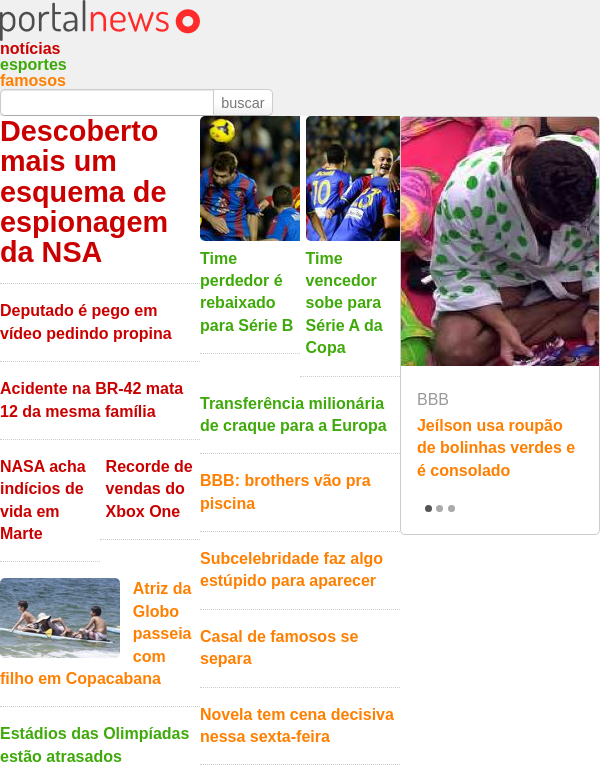
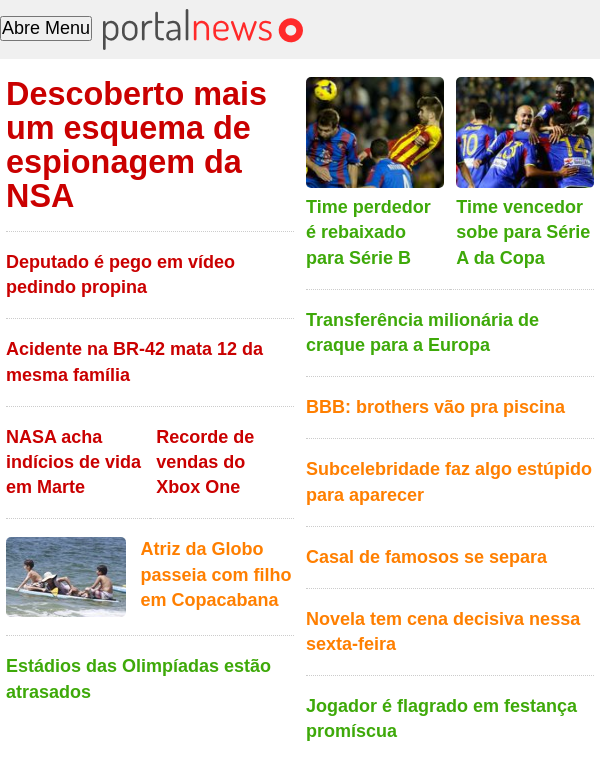
Before and after one commit to ThiagoBullara/Alura, a plain HTML site: page Front-End/Design Responsivo/index.html in a window 600 px wide. Shown: the top 778 px of the page. Drawn offline with Linux system fonts and the light colour scheme.

Commit message:
modulo 5

```diff
--- a/Front-End/Design Responsivo/css/exercicios.css
+++ b/Front-End/Design Responsivo/css/exercicios.css
@@ -1,6 +1,43 @@
+/* tags html */
+
+header {
+    padding: 0.5em 0;
+}
+
+img {
+    max-width: 100%;
+}
+
+/* classes html */
+
+.container{
+    margin: 0 auto;
+    max-width: 1200px;
+}
+
+.logo, .secao {
+    padding: 0 1%;
+}
+
 .secao {
     float: left;
-    width: 33.333%;
+    width: 100%;
+}
+
+.logo, .busca, .barra-nav, .menu-principal {
+    display: inline-block;
+    vertical-align: middle;
+}
+
+.menu-principal li {
+    float: left;
+}
+
+.destaques {
+    margin-top: 1em;
+}
+.barra-nav {
+    margin: 0.4em 0;
 }
 
 .mini {
--- /dev/null
+++ b/Front-End/Design Responsivo/css/media.css
@@ -0,0 +1,66 @@
+@media (min-width: 600px) {
+    html {
+        font-size: 1.125em;
+    }
+
+    .secao {
+        width: 50%;
+    }
+}
+
+@media (min-width: 1000px) {
+    html {
+        font-size: 1.25em;
+    }
+
+    .secao {
+        width: 33.333%;
+    }
+}
+
+@media (max-width: 600px) {
+    .barra-nav {
+        background: #f0f0f0;
+        padding: 1em;
+        margin: 0;
+
+        height: 100%;
+        width: 90%;
+        max-width: 320px;
+
+        position: fixed;
+        z-index: 1;
+        top: 0;
+        left: -90%;
+
+        transition: left 0.3s ease-out;
+    }
+
+    .menu-ativo .barra-nav {
+        left: 0;
+    }
+
+    .menu-ativo:after {
+        content: "";
+        display: block;
+
+        position: fixed;
+        top: 0;
+        left: 0;
+        bottom: 0;
+        right: 0;
+
+        background: rgba(0,0,0,0.4);
+    }
+
+    .menu-principal li {
+        padding: 1em 0;
+        width: 100%;
+    }
+}
+
+@media not all and (max-width: 600px) {
+    .menu-abrir, .menu-fechar {
+        display: none;
+    }
+}
--- a/Front-End/Design Responsivo/index.html
+++ b/Front-End/Design Responsivo/index.html
@@ -4,19 +4,26 @@
 	<head>
 		<meta charset="UTF-8">
 		<title>Notícias.com</title>
+		<meta name="viewport" content="width=device-width">
 		<link rel="stylesheet" href="css/estilo.css">
 		<link rel="stylesheet" href="css/exercicios.css">
+		<link rel="stylesheet" href="css/media.css">
 	</head>
 	<body>
 
 		<header>
 			<div class="container">
 
+				<button class="menu-abrir">Abre Menu</button>
+
 				<h1 class="logo">
 					<img src="img/logo.png" alt="Notícias.com">
 				</h1>
 
 				<nav class="barra-nav">
+
+					<button class="menu-fechar">Fecha Menu</button>
+
 					<ul class="menu-principal">
 						<li><a href="noticias.html" class="noticias">Notícias</a>
 						<li><a href="esportes.html" class="esportes">Esportes</a>
--- a/Front-End/Design Responsivo/js/menu.js
+++ b/Front-End/Design Responsivo/js/menu.js
@@ -0,0 +1,13 @@
+document.querySelector('.menu-abrir').onclick = function() {
+    document.documentElement.classList.add('menu-ativo');
+};
+
+document.querySelector('.menu-fechar').onclick = function() {
+    document.documentElement.classList.remove('menu-ativo');
+};
+
+document.documentElement.onclick = function(event) {
+    if (event.target === document.documentElement) {
+        document.documentElement.classList.remove('menu-ativo');
+    }
+};
```
